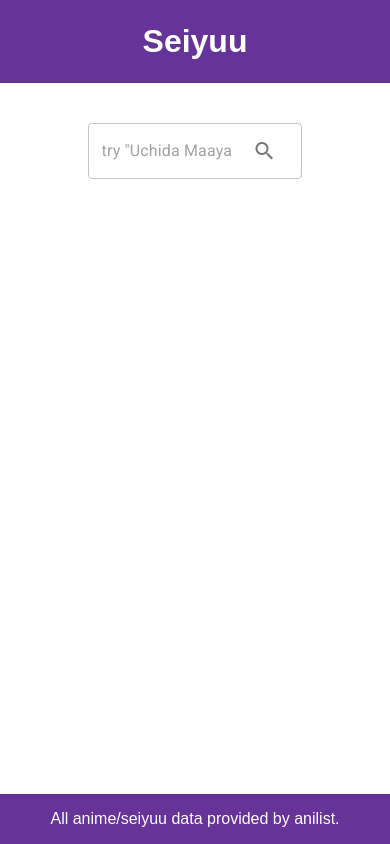
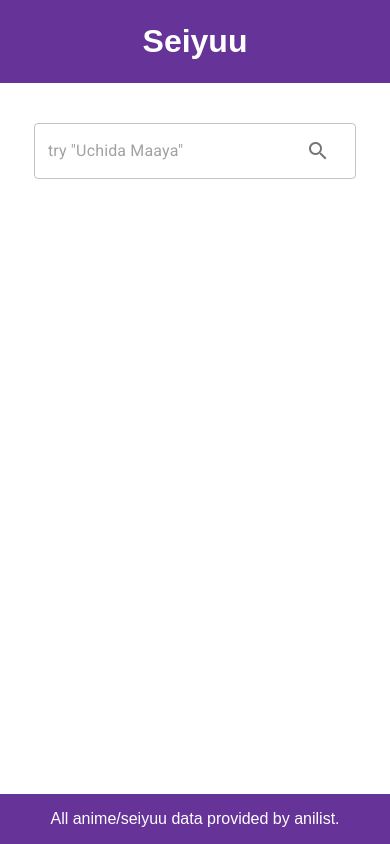
Before and after one commit to amhndu/seiyuu, a React (Create React App) app: page /#/ in a window 390 px wide. Built offline with nearby package versions, Linux system fonts and the light colour scheme.

Commit message:
Fix styling for mobiles

```diff
--- a/src/components/search.js
+++ b/src/components/search.js
@@ -20,12 +20,22 @@ const styles = theme => ({
     alignItems: 'center'
   },
   searchForm: {
-    width: '60%',
+    [theme.breakpoints.up('sm')]: {
+      width: '60%',
+    },
+    [theme.breakpoints.down('sm')]: {
+      width: '90%',
+    },
     margin: '0 auto'
   },
   resultsPaper: {
+    [theme.breakpoints.up('sm')]: {
+      width: '80%',
+    },
+    [theme.breakpoints.down('sm')]: {
+      width: '90%',
+    },
     marginTop: '2em',
-    maxWidth: '80%',
     marginLeft: 'auto',
     marginRight: 'auto',
   }
--- a/src/components/seiyuu.js
+++ b/src/components/seiyuu.js
@@ -403,13 +403,13 @@ class UnstyledSeiyuu extends React.Component {
   render() {
     const classes = this.props.classes;
     const PageGrid = () => <Grid container spacing={2}>
-      <Grid item sm={3}>
+      <Grid item xs sm={3}>
         <Paper className={classes.descPaper}>
           <SeiyuuDescription image={this.state.image} name={this.state.name}
             favorites={this.state.favorites} description={this.state.description} />
         </Paper>
       </Grid>
-      <Grid item sm={9}>
+      <Grid item xs sm={9}>
         <Paper className={classes.listPaper}>
           <div style={{ display: 'flex', justifyContent: 'flex-end', alignItems: 'center' }}>
             <Typography variant="body2" component="span">Sort by: </Typography>
```
